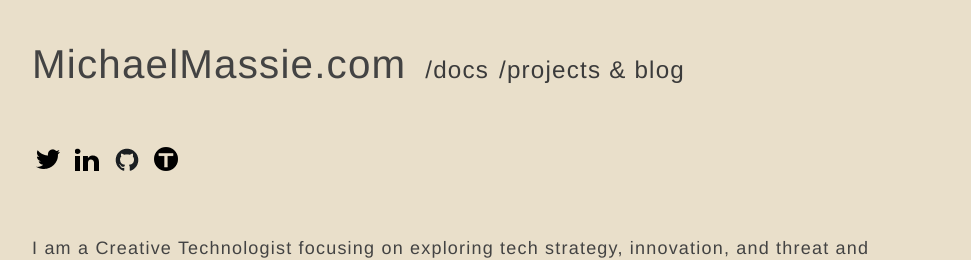
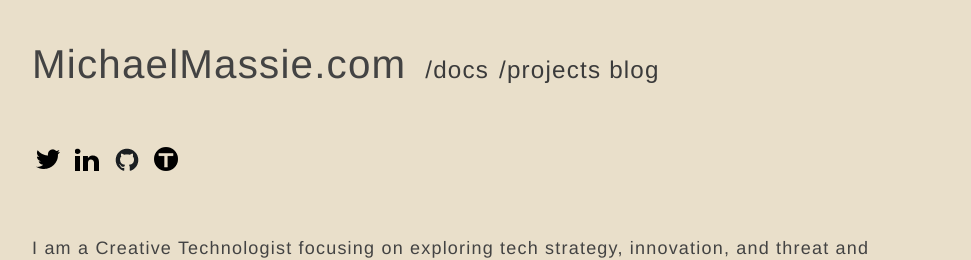
Before and after one commit to mmassie/mmassie.github.io, a Jekyll site: the page index.html, which Jekyll copies as it is, in a window 1280 px wide. Shown: the top 260 px of the page, without its empty margins (72-1043 px from the left). Built offline with Jekyll 4.4.1, drawn with Linux system fonts in a browser that asks for light colours.

```diff
--- a/index.html
+++ b/index.html
@@ -16,7 +16,7 @@
         <aside></aside>
 
 		<article>
-            <div id="title">MichaelMassie.com<span id="links"><a href="https://www.dropbox.com/sh/13h45g8loota47n/AAATesIuLgyM4Z3J54zcl1vKa?dl=0"> /docs</a> <a href="blog/index.html"> /projects & blog</a></span>
+            <div id="title">MichaelMassie.com<span id="links"><a href="https://www.dropbox.com/sh/13h45g8loota47n/AAATesIuLgyM4Z3J54zcl1vKa?dl=0"> /docs</a> <a href="blog/index.html"> /projects blog</a></span>
             </div>
 
             <a class="subURL" href="https://twitter.com/mmassie">  <img src="img/icons/twitter.png"></a>
```
